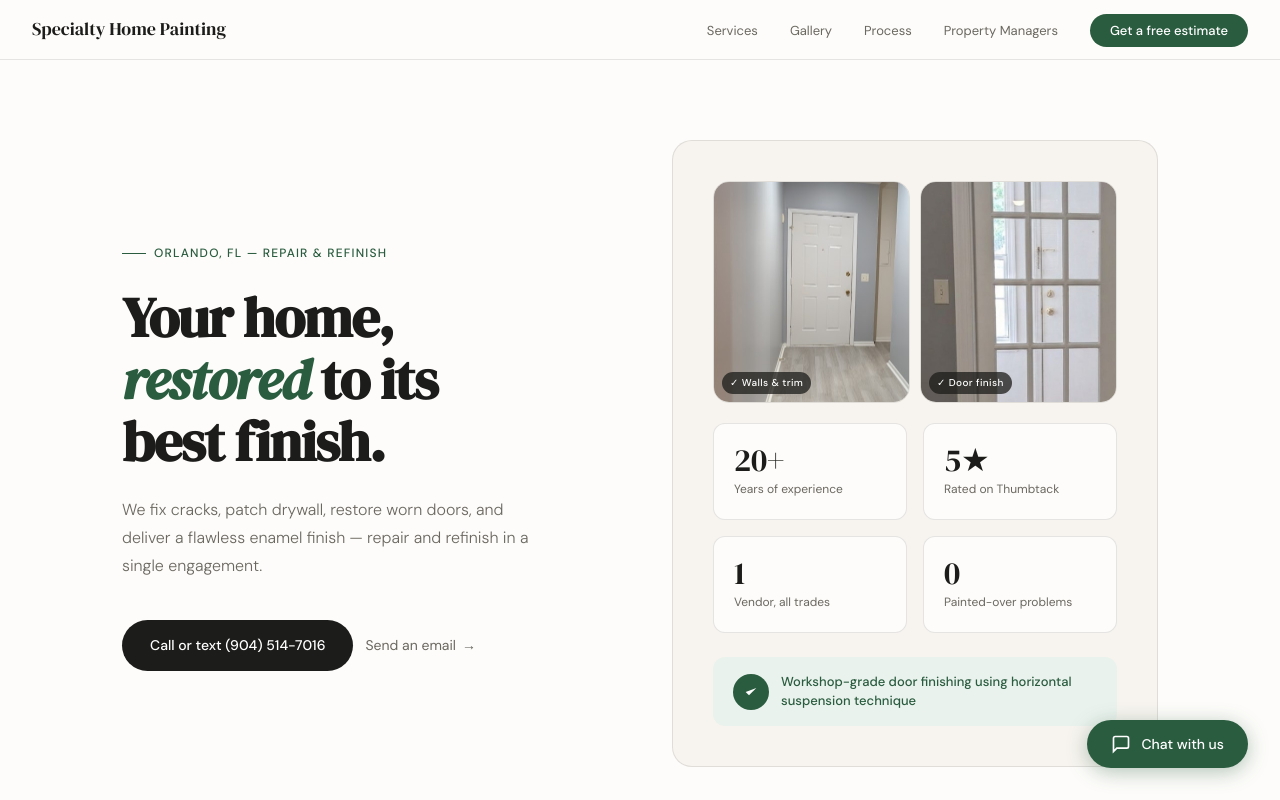
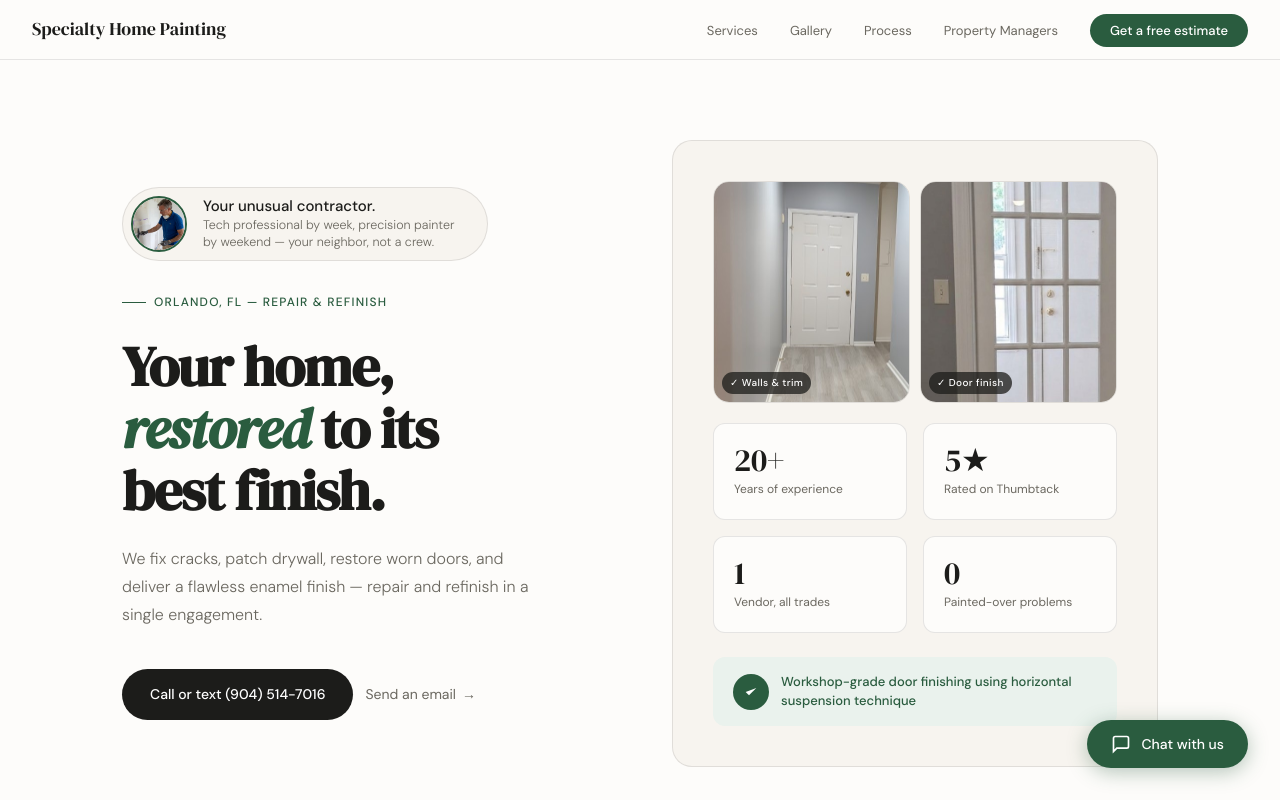
Before and after one commit to izeinoun/izeinoun.github.io, a plain HTML site: page index.html in a window 1280 px wide. Shown: the top 800 px of the page. Drawn offline with nearby package versions, Linux system fonts and the light colour scheme; a script that the page names is missing.

Commit message:
Implement identity card in hero section
Added identity card section with photo and text details.

```diff
--- a/index.html
+++ b/index.html
@@ -99,6 +99,14 @@
   .photo-item { border-radius: 12px; overflow: hidden; aspect-ratio: 1; border: 1px solid var(--border); }
   .photo-item img { width: 100%; height: 100%; object-fit: cover; display: block; transition: transform 0.4s; }
   .photo-item:hover img { transform: scale(1.06); }
+
+  /* IDENTITY PILL */
+  .identity-card { display: inline-flex; align-items: center; gap: 16px; background: var(--cream); border: 1px solid var(--border); border-radius: 100px; padding: 8px 24px 8px 8px; margin-bottom: 1.5rem; }
+  .identity-photo { width: 56px; height: 56px; border-radius: 50%; overflow: hidden; flex-shrink: 0; border: 2px solid var(--accent); }
+  .identity-photo img { width: 100%; height: 100%; object-fit: cover; object-position: center 10%; display: block; }
+  .identity-text { display: flex; flex-direction: column; }
+  .identity-name { font-size: 15px; font-weight: 500; color: var(--charcoal); line-height: 1.2; }
+  .identity-sub { font-size: 12.5px; color: var(--mid); line-height: 1.4; font-weight: 300; max-width: 260px; margin-top: 2px; }
 
   /* ABOUT */
   .about-grid { display: grid; grid-template-columns: 1fr 1fr; gap: 4rem; align-items: center; }
@@ -215,6 +223,15 @@
 <section>
   <div class="hero">
     <div class="hero-text">
+      <div class="identity-card">
+        <div class="identity-photo">
+          <img src="issam-cropped.jpg" alt="Issam — Specialty Home Painting">
+        </div>
+        <div class="identity-text">
+          <div class="identity-name">Your unusual contractor.</div>
+          <div class="identity-sub">Tech professional by week, precision painter by weekend — your neighbor, not a crew.</div>
+        </div>
+      </div>
       <div class="hero-eyebrow">Orlando, FL — Repair & Refinish</div>
       <h1>Your home,<br><em>restored</em> to its<br>best finish.</h1>
       <p class="hero-desc">We fix cracks, patch drywall, restore worn doors, and deliver a flawless enamel finish — repair and refinish in a single engagement.</p>
```
